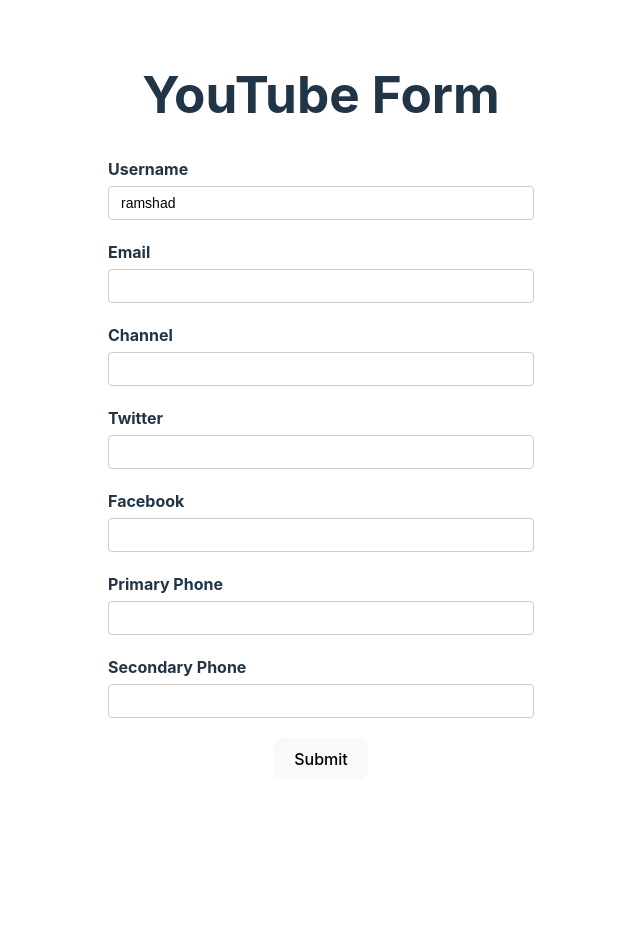
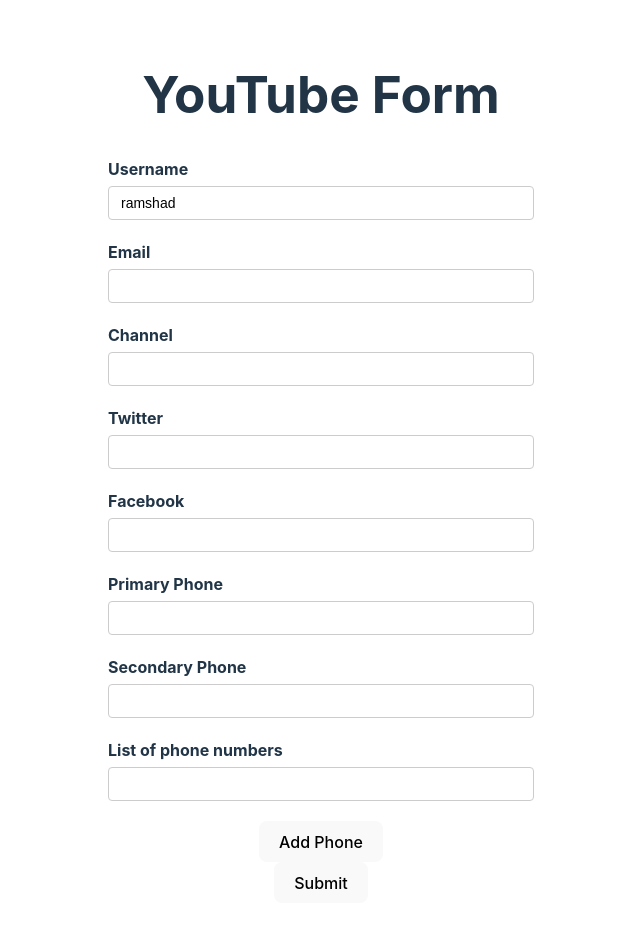
Before and after one commit to cpramshad/react-hook-form, a React (Create React App) app: page / in a window 1280 px wide. Shown: the top 928 px of the page, without its empty margins (319-959 px from the left). Before the commit the page ends 811 px from the top, so only its background shows below. Built offline with nearby package versions, Linux system fonts and the light colour scheme.

Commit message:
Dynamic fields using useFieldArray

```diff
--- a/src/components/YouTubeForm.tsx
+++ b/src/components/YouTubeForm.tsx
@@ -1,5 +1,5 @@
 import React from 'react';
-import { useForm } from 'react-hook-form';
+import { useForm, useFieldArray } from 'react-hook-form';
 import { DevTool } from '@hookform/devtools';
 
 type FormValues = {
@@ -11,6 +11,9 @@
     facebook: string;
   };
   phoneNumbers: string[];
+  phNumbers: {
+    number: string;
+  }[];
 };
 
 export const YouTubeForm = () => {
@@ -24,6 +27,7 @@
         facebook: '',
       },
       phoneNumbers: ['', ''],
+      phNumbers: [{ number: '' }],
     },
   });
 
@@ -36,6 +40,10 @@
   // });
   const { register, control, handleSubmit, formState } = form;
   // const { name, ref, onChange, onBlur } = register('username');
+  const { fields, append, remove } = useFieldArray({
+    name: 'phNumbers',
+    control,
+  });
 
   const { errors } = formState;
 
@@ -167,6 +175,25 @@
           <p className="error">{errors.phoneNumbers?.[1]?.message}</p>
         </div>
 
+        <div>
+          <label>List of phone numbers</label>
+          {fields.map((field, index) => {
+            return (
+              <div className="form-control" key={field.id}>
+                <input type="text" {...register(`phNumbers.${index}.number`)} />
+                {index > 0 && (
+                  <button type="button" onClick={() => remove(index)}>
+                    Remove
+                  </button>
+                )}
+              </div>
+            );
+          })}
+          <button type="button" onClick={() => append({ number: '' })}>
+            Add Phone
+          </button>
+        </div>
+
         <button>Submit</button>
       </form>
       <DevTool control={control} />
```
